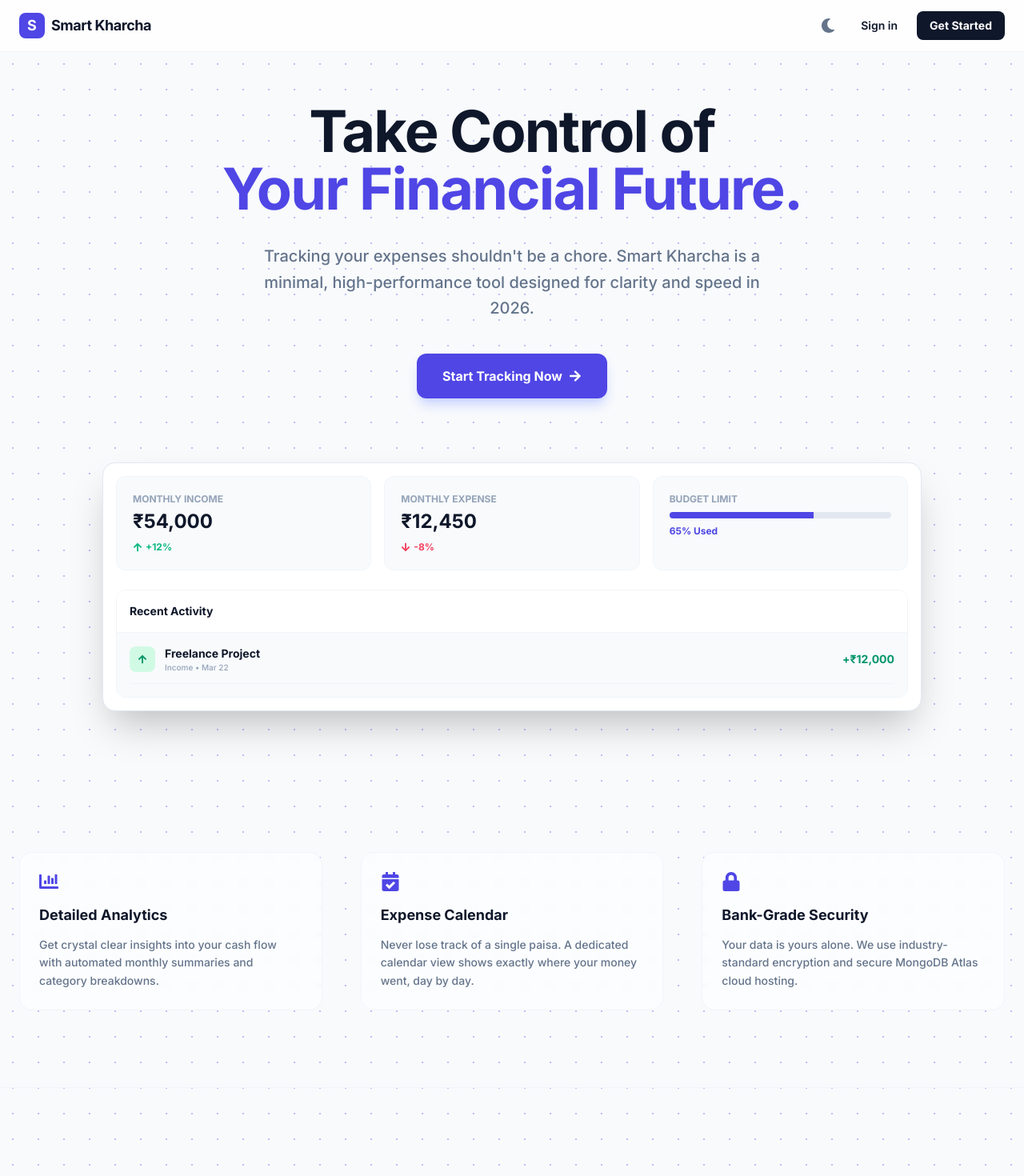
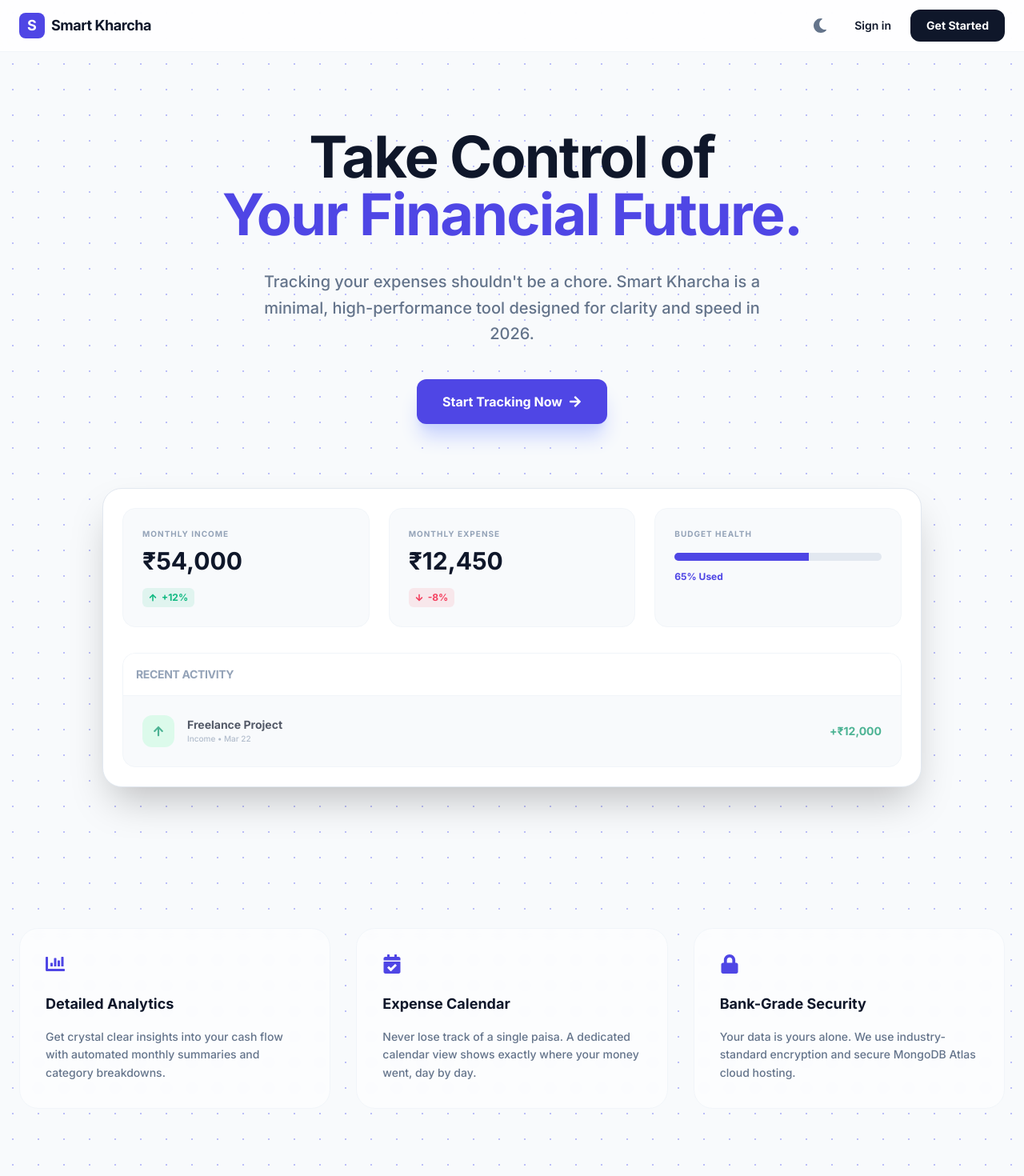
Before and after one commit to Vidush2003/Smart-Kharcha, a React (Vite) app in the folder smart_kharcha/client/: page / in a window 1280 px wide. Shown: the top 1470 px of the page at 80% size. Built offline with nearby package versions, Linux system fonts and the light colour scheme; no server answers.

Commit message:
Ultimate personalized landing page with cinematic entrance and theme support

```diff
--- a/smart_kharcha/client/src/pages/LandingPage.jsx
+++ b/smart_kharcha/client/src/pages/LandingPage.jsx
@@ -1,7 +1,7 @@
 import { useState, useEffect, useContext } from "react";
 import { motion, AnimatePresence } from "framer-motion";
 import { useLocation, useNavigate } from "react-router-dom";
-import { FaChartBar, FaCalendarCheck, FaLock, FaArrowRight, FaArrowUp, FaArrowDown, FaMoon, FaSun } from "react-icons/fa";
+import { FaChartBar, FaCalendarCheck, FaLock, FaArrowRight, FaArrowUp, FaArrowDown, FaMoon, FaSun, FaUser } from "react-icons/fa";
 import { ThemeContext } from "../context/ThemeContext";
 import LoginForm from "../components/auth/LoginForm";
 import RegisterForm from "../components/auth/RegisterForm";
@@ -15,21 +15,33 @@
   const [isEntering, setIsEntering] = useState(false);
 
   useEffect(() => {
+    const sync = () => {
       const savedUser = JSON.parse(localStorage.getItem("currentUser"));
-    if (savedUser && isLoggedIn) {
+      const isLogged = sessionStorage.getItem("isLoggedIn") === "true";
+      if (savedUser && isLogged) {
         setUser(savedUser);
       } else {
         setUser(null);
       }
+    };
+    sync();
+    window.addEventListener('storage', sync);
+    return () => window.removeEventListener('storage', sync);
   }, [isLoggedIn]);
 
   useEffect(() => {
     if (location.state?.openLogin) {
       setAuthMode("login");
-      // Clear state so it doesn't reappear on refresh
       navigate("/", { replace: true, state: {} });
     }
   }, [location.state, navigate]);
+
+  const handleEnterDashboard = () => {
+    setIsEntering(true);
+    setTimeout(() => {
+      navigate("/dashboard");
+    }, 1000);
+  };
 
   const features = [
     {
@@ -50,102 +62,159 @@
   ];
 
   return (
-    <div className="min-h-screen bg-slate-50 dark:bg-slate-950 text-slate-900 dark:text-slate-100 selection:bg-indigo-100 selection:text-indigo-900 relative overflow-x-hidden">
+    <div className="min-h-screen bg-slate-50 dark:bg-slate-950 text-slate-900 dark:text-slate-100 selection:bg-indigo-100 selection:text-indigo-900 relative overflow-x-hidden transition-colors duration-500">
 
-      {/* Textured Background */}
+      {/* 🧊 Textured Background */}
       <div className="absolute inset-0 z-0 opacity-[0.4] dark:opacity-[0.1] pointer-events-none"
            style={{ backgroundImage: `radial-gradient(#6366f1 1px, transparent 1px)`, backgroundSize: '32px 32px' }}>
       </div>
 
+      {/* 🧭 Navigation */}
       <nav className="fixed top-0 w-full z-40 bg-white/80 dark:bg-slate-950/80 backdrop-blur-md border-b border-slate-100 dark:border-slate-800">
         <div className="max-w-7xl mx-auto px-6 h-16 flex items-center justify-between">
           <div className="flex items-center gap-2">
             <div className="w-8 h-8 bg-indigo-600 rounded-lg flex items-center justify-center text-white font-bold text-lg">S</div>
             <span className="text-lg font-bold tracking-tight">Smart Kharcha</span>
           </div>
-          <div className="flex items-center gap-6">
+          <div className="flex items-center gap-4">
             <button
               onClick={() => setDarkMode(!darkMode)}
-              className="p-2 text-slate-500 hover:text-indigo-600 transition-colors"
+              className="p-2.5 text-slate-500 hover:text-indigo-600 hover:bg-slate-100 dark:hover:bg-slate-800 rounded-xl transition-all"
+              title="Toggle Theme"
             >
               {darkMode ? <FaSun className="text-lg" /> : <FaMoon className="text-lg" />}
             </button>
-            {isLoggedIn && user ? (
-              <div className="flex items-center gap-4">
-                <span className="text-sm font-bold text-slate-600 dark:text-slate-400">Hi, {user.name}</span>
+            {user ? (
+              <div className="flex items-center gap-4 border-l border-slate-200 dark:border-slate-800 pl-4 ml-2">
+                <div className="hidden md:flex flex-col items-end">
+                  <span className="text-[10px] font-black uppercase tracking-widest text-indigo-600">Logged In as</span>
+                  <span className="text-sm font-bold">{user.name}</span>
+                </div>
                 <button
-                  onClick={() => {
-                    setIsEntering(true);
-                    setTimeout(() => navigate("/dashboard"), 800);
-                  }}
-                  className="bg-indigo-600 text-white px-4 py-2 rounded-lg text-sm font-bold hover:bg-indigo-700 transition-all flex items-center gap-2 shadow-lg shadow-indigo-200 dark:shadow-none"
+                  onClick={handleEnterDashboard}
+                  className="bg-indigo-600 text-white px-5 py-2.5 rounded-xl text-sm font-bold hover:bg-indigo-700 transition-all flex items-center gap-2 shadow-lg shadow-indigo-200 dark:shadow-none active:scale-95"
                 >
                   Dashboard <FaArrowRight size={12}/>
                 </button>
               </div>
             ) : (
-              <>
+              <div className="flex items-center gap-6 ml-2">
                 <button onClick={() => setAuthMode('login')} className="text-sm font-semibold hover:text-indigo-600 transition-colors">Sign in</button>
-                <button onClick={() => setAuthMode('register')} className="bg-slate-900 dark:bg-slate-100 text-white dark:text-slate-900 px-4 py-2 rounded-lg text-sm font-bold hover:opacity-90 transition-opacity">Get Started</button>
-              </>
+                <button onClick={() => setAuthMode('register')} className="bg-slate-900 dark:bg-slate-100 text-white dark:text-slate-900 px-5 py-2.5 rounded-xl text-sm font-bold hover:opacity-90 transition-opacity">Get Started</button>
+              </div>
             )}
           </div>
         </div>
       </nav>
 
-      <section className="pt-32 pb-20 px-6 relative z-10">
-        <div className="max-w-7xl mx-auto text-center">
-          <motion.div initial={{ opacity: 0, y: 20 }} animate={{ opacity: 1, y: 0 }} transition={{ duration: 0.6 }}>
-            <h1 className="text-5xl md:text-7xl font-extrabold tracking-tight mb-8">
-              {isLoggedIn ? `Good to see you, ` : `Take Control of `} <br />
-              <span className="text-indigo-600">{isLoggedIn ? user.name?.split(' ')[0] + "!" : "Your Financial Future."}</span>
+      {/* 🚀 Hero Section */}
+      <section className="pt-40 pb-20 px-6 relative z-10">
+        <div className="max-w-7xl mx-auto">
+          {user ? (
+            /* 👨‍💻 Personalized Hero for Auth Users */
+            <motion.div
+              initial={{ opacity: 0, scale: 0.98 }}
+              animate={{ opacity: 1, scale: 1 }}
+              className="flex flex-col items-center text-center max-w-4xl mx-auto"
+            >
+              <motion.div
+                initial={{ y: 20, opacity: 0 }}
+                animate={{ y: 0, opacity: 1 }}
+                className="w-20 h-20 bg-indigo-600/10 dark:bg-indigo-400/10 rounded-3xl flex items-center justify-center text-indigo-600 dark:text-indigo-400 mb-8 border border-indigo-600/20"
+              >
+                <FaUser size={32} />
+              </motion.div>
+              <h1 className="text-5xl md:text-7xl font-extrabold tracking-tight mb-6 leading-[1.1]">
+                Good to see you, <br />
+                <span className="text-indigo-600">{user.name.split(' ')[0]}!</span>
+              </h1>
+              <p className="text-xl text-slate-500 dark:text-slate-400 max-w-2xl mx-auto mb-12 font-medium leading-relaxed">
+                Your finances are looking sharp. We've updated your stats and prepared your latest monthly overview. Ready to dive in?
+              </p>
+
+              <div className="grid md:grid-cols-2 gap-4 w-full max-w-xl mb-12">
+                 <div className="bg-white dark:bg-slate-900 p-6 rounded-2xl border border-slate-200 dark:border-slate-800 text-left flex items-center gap-4">
+                    <div className="w-10 h-10 bg-emerald-100 dark:bg-emerald-900/30 text-emerald-600 rounded-lg flex items-center justify-center"><FaArrowUp /></div>
+                    <div>
+                        <p className="text-[10px] font-black uppercase text-slate-400">Total Savings</p>
+                        <p className="text-xl font-bold">₹41,550</p>
+                    </div>
+                 </div>
+                 <div className="bg-white dark:bg-slate-900 p-6 rounded-2xl border border-slate-200 dark:border-slate-800 text-left flex items-center gap-4">
+                    <div className="w-10 h-10 bg-indigo-100 dark:bg-indigo-900/30 text-indigo-600 rounded-lg flex items-center justify-center"><FaChartBar /></div>
+                    <div>
+                        <p className="text-[10px] font-black uppercase text-slate-400">Active Goals</p>
+                        <p className="text-xl font-bold">3 Goals</p>
+                    </div>
+                 </div>
+              </div>
+
+              <button
+                onClick={handleEnterDashboard}
+                className="px-10 py-5 bg-indigo-600 text-white font-bold rounded-2xl shadow-xl shadow-indigo-200 dark:shadow-none hover:bg-indigo-700 transition-all flex items-center gap-3 active:scale-95 group"
+              >
+                Enter Your Dashboard <FaArrowRight className="group-hover:translate-x-1 transition-transform" />
+              </button>
+            </motion.div>
+          ) : (
+            /* 🌍 Public Hero Section */
+            <motion.div
+              initial={{ opacity: 0, y: 20 }}
+              animate={{ opacity: 1, y: 0 }}
+              transition={{ duration: 0.6 }}
+              className="text-center"
+            >
+              <h1 className="text-5xl md:text-7xl font-extrabold tracking-tight mb-8 leading-[1.1]">
+                Take Control of <br />
+                <span className="text-indigo-600">Your Financial Future.</span>
               </h1>
               <p className="text-xl text-slate-500 dark:text-slate-400 max-w-2xl mx-auto mb-10 font-medium leading-relaxed">
-              {isLoggedIn ? "Ready to see how your finances are looking today? Your dashboard is updated and waiting." : "Tracking your expenses shouldn't be a chore. Smart Kharcha is a minimal, high-performance tool designed for clarity and speed in 2026."}
+                Tracking your expenses shouldn't be a chore. Smart Kharcha is a minimal, high-performance tool designed for clarity and speed in 2026.
               </p>
               <div className="flex justify-center gap-4 mb-20">
                 <button
-                onClick={() => {
-                  if (isLoggedIn) {
-                    setIsEntering(true);
-                    setTimeout(() => navigate("/dashboard"), 800);
-                  } else {
-                    setAuthMode('register');
-                  }
-                }}
-                className="px-8 py-4 bg-indigo-600 text-white font-bold rounded-xl shadow-lg shadow-indigo-200 dark:shadow-none hover:bg-indigo-700 transition-all flex items-center gap-2"
+                  onClick={() => setAuthMode('register')}
+                  className="px-8 py-4 bg-indigo-600 text-white font-bold rounded-xl shadow-xl shadow-indigo-200 dark:shadow-none hover:bg-indigo-700 transition-all flex items-center gap-2"
                 >
-                {isLoggedIn ? "Enter Dashboard" : "Start Tracking Now"} <FaArrowRight />
+                  Start Tracking Now <FaArrowRight />
                 </button>
               </div>
             </motion.div>
+          )}
 
-          <motion.div initial={{ opacity: 0, y: 40 }} whileInView={{ opacity: 1, y: 0 }} transition={{ duration: 0.8 }} viewport={{ once: true }} className="relative lg:max-w-5xl mx-auto">
-            <div className="rounded-2xl border border-slate-200 dark:border-slate-800 bg-white dark:bg-slate-900 p-4 shadow-2xl relative overflow-hidden">
-               <div className="grid md:grid-cols-3 gap-4 mb-6">
-                <div className="bg-slate-50 dark:bg-slate-800/50 p-5 rounded-xl text-left border border-slate-100 dark:border-slate-700">
-                  <p className="text-xs font-bold text-slate-400 uppercase mb-1">Monthly Income</p>
-                  <p className="text-2xl font-bold">₹54,000</p>
-                  <div className="mt-2 text-emerald-500 text-xs font-bold flex items-center gap-1"><FaArrowUp /> +12%</div>
+          {/* 🖼️ Dashboard Preview / Stats Preview */}
+          <motion.div
+            initial={{ opacity: 0, y: 40 }}
+            whileInView={{ opacity: 1, y: 0 }}
+            transition={{ duration: 0.8 }}
+            viewport={{ once: true }}
+            className="relative lg:max-w-5xl mx-auto mt-20"
+          >
+            <div className="rounded-3xl border border-slate-200 dark:border-slate-800 bg-white dark:bg-slate-900 p-6 shadow-2xl relative overflow-hidden">
+               <div className="grid md:grid-cols-3 gap-6 mb-8">
+                <div className="bg-slate-50 dark:bg-slate-800/50 p-6 rounded-2xl text-left border border-slate-100 dark:border-slate-700">
+                  <p className="text-[10px] font-black text-slate-400 uppercase tracking-widest mb-2">Monthly Income</p>
+                  <p className="text-3xl font-bold">₹54,000</p>
+                  <div className="mt-4 text-emerald-500 text-xs font-bold flex items-center gap-1.5 bg-emerald-500/10 w-fit px-2 py-1 rounded-md"><FaArrowUp size={10} /> +12%</div>
                 </div>
-                <div className="bg-slate-50 dark:bg-slate-800/50 p-5 rounded-xl text-left border border-slate-100 dark:border-slate-700">
-                  <p className="text-xs font-bold text-slate-400 uppercase mb-1">Monthly Expense</p>
-                  <p className="text-2xl font-bold">₹12,450</p>
-                  <div className="mt-2 text-rose-500 text-xs font-bold flex items-center gap-1"><FaArrowDown /> -8%</div>
+                <div className="bg-slate-50 dark:bg-slate-800/50 p-6 rounded-2xl text-left border border-slate-100 dark:border-slate-700">
+                  <p className="text-[10px] font-black text-slate-400 uppercase tracking-widest mb-2">Monthly Expense</p>
+                  <p className="text-3xl font-bold">₹12,450</p>
+                  <div className="mt-4 text-rose-500 text-xs font-bold flex items-center gap-1.5 bg-rose-500/10 w-fit px-2 py-1 rounded-md"><FaArrowDown size={10} /> -8%</div>
                 </div>
-                <div className="bg-slate-50 dark:bg-slate-800/50 p-5 rounded-xl text-left border border-slate-100 dark:border-slate-700">
-                  <p className="text-xs font-bold text-slate-400 uppercase mb-1">Budget Limit</p>
-                  <div className="w-full bg-slate-200 dark:bg-slate-700 h-2 rounded-full mt-2 overflow-hidden">
+                <div className="bg-slate-50 dark:bg-slate-800/50 p-6 rounded-2xl text-left border border-slate-100 dark:border-slate-700">
+                  <p className="text-[10px] font-black text-slate-400 uppercase tracking-widest mb-2">Budget Health</p>
+                  <div className="w-full bg-slate-200 dark:bg-slate-700 h-2.5 rounded-full mt-4 overflow-hidden">
                     <div className="bg-indigo-600 h-full w-[65%]"></div>
                   </div>
-                  <p className="text-xs mt-2 font-bold text-indigo-600">65% Used</p>
+                  <p className="text-xs mt-3 font-bold text-indigo-600">65% Used</p>
                 </div>
               </div>
-              <div className="bg-slate-50 dark:bg-slate-800/50 rounded-xl border border-slate-100 dark:border-slate-700 overflow-hidden text-left">
-                 <div className="p-4 border-b border-slate-100 dark:border-slate-700 bg-white dark:bg-slate-800 flex justify-between items-center"><span className="font-bold text-sm">Recent Activity</span></div>
-                 <div className="p-4 space-y-4">
-                    <div className="flex justify-between items-center pb-3 border-b border-slate-100 dark:border-slate-700">
-                       <div className="flex gap-3 items-center"><div className="w-8 h-8 bg-emerald-100 dark:bg-emerald-900/30 text-emerald-600 rounded-lg flex items-center justify-center"><FaArrowUp size={12}/></div><div><p className="text-sm font-bold">Freelance Project</p><p className="text-[10px] text-slate-400 font-medium">Income • Mar 22</p></div></div>
+              <div className="bg-slate-50 dark:bg-slate-800/50 rounded-2xl border border-slate-100 dark:border-slate-700 overflow-hidden text-left">
+                 <div className="p-4 border-b border-slate-100 dark:border-slate-700 bg-white dark:bg-slate-800 flex justify-between items-center"><span className="font-bold text-sm tracking-tight text-slate-400 uppercase">Recent Activity</span></div>
+                 <div className="p-6 space-y-6">
+                    <div className="flex justify-between items-center opacity-70">
+                       <div className="flex gap-4 items-center"><div className="w-10 h-10 bg-emerald-100 dark:bg-emerald-900/30 text-emerald-600 rounded-xl flex items-center justify-center"><FaArrowUp size={14}/></div><div><p className="text-sm font-bold">Freelance Project</p><p className="text-[10px] text-slate-400 font-medium">Income • Mar 22</p></div></div>
                        <span className="text-emerald-600 font-bold text-sm">+₹12,000</span>
                     </div>
                  </div>
@@ -155,73 +224,84 @@
         </div>
       </section>
 
+      {/* 🧠 Core Features */}
       <section className="py-24 relative z-10">
-        <div className="max-w-7xl mx-auto px-6 grid md:grid-cols-3 gap-12">
+        <div className="max-w-7xl mx-auto px-6 grid md:grid-cols-3 gap-8">
             {features.map((f, i) => (
-              <div key={i} className="bg-white/50 dark:bg-slate-900/50 p-6 rounded-2xl border border-slate-100 dark:border-slate-800 backdrop-blur-sm">
-                <div className="mb-4">{f.icon}</div>
-                <h3 className="text-lg font-bold mb-3">{f.title}</h3>
+              <div key={i} className="bg-white/50 dark:bg-slate-900/50 p-8 rounded-3xl border border-slate-100 dark:border-slate-800 backdrop-blur-sm hover:border-indigo-600/30 transition-all group">
+                <div className="mb-6 group-hover:scale-110 transition-transform origin-left">{f.icon}</div>
+                <h3 className="text-lg font-bold mb-4">{f.title}</h3>
                 <p className="text-slate-500 dark:text-slate-400 font-medium leading-relaxed text-sm">{f.desc}</p>
               </div>
             ))}
         </div>
       </section>
 
+      {/* 📝 The Motivation */}
       <section className="py-32 px-6 border-t border-slate-100 dark:border-slate-800 relative z-10 text-center">
         <div className="max-w-3xl mx-auto">
-          <h2 className="text-sm font-black uppercase tracking-widest text-indigo-600 mb-8">Our Motivation</h2>
-          <blockquote className="text-2xl md:text-3xl font-bold text-slate-800 dark:text-slate-200 leading-snug">
-            "We built Smart Kharcha because we were tired of complex finance apps that required a degree to understand. We wanted a tool that was fast, cloud-synced, and most importantly, honest about our spending habits."
+          <h2 className="text-[10px] font-black uppercase tracking-[0.2em] text-indigo-600 mb-8">Our Motivation</h2>
+          <blockquote className="text-2xl md:text-4xl font-extrabold text-slate-800 dark:text-slate-200 leading-[1.3] tracking-tight">
+            "We built Smart Kharcha because we were tired of complex finance apps. We wanted something fast, cloud-synced, and brutally honest about our habits."
           </blockquote>
-          <p className="mt-10 text-sm font-black text-indigo-600 tracking-tighter">— Vidush & Utkarsh, Founders</p>
+          <p className="mt-12 text-sm font-black text-indigo-600 tracking-tighter">— Vidush & Utkarsh, Founders</p>
         </div>
       </section>
 
-      <footer className="py-12 border-t border-slate-100 dark:border-slate-800 text-center text-sm font-medium text-slate-400 relative z-10 bg-white dark:bg-slate-950">
+      <footer className="py-12 border-t border-slate-100 dark:border-slate-800 text-center text-[10px] font-black uppercase tracking-[0.2em] text-slate-400 relative z-10 bg-white dark:bg-slate-950">
         Made with ❤️ by Utkarsh & Vidush
       </footer>
 
+      {/* 🎭 Auth Overlay (Modal) */}
       <AnimatePresence>
         {authMode && (
           <motion.div initial={{ opacity: 0 }} animate={{ opacity: 1 }} exit={{ opacity: 0 }} className="fixed inset-0 z-[100] flex items-center justify-center p-6 bg-slate-900/40 backdrop-blur-md" onClick={() => setAuthMode(null)}>
             <div className="w-full h-full absolute inset-0 cursor-zoom-out" />
-            <div onClick={(e) => e.stopPropagation()} className="relative z-10 w-full max-w-md">
+            <motion.div
+              initial={{ y: 20, opacity: 0 }}
+              animate={{ y: 0, opacity: 1 }}
+              exit={{ y: 20, opacity: 0 }}
+              onClick={(e) => e.stopPropagation()}
+              className="relative z-10 w-full max-w-md"
+            >
                {authMode === 'login' ? (
-                 <LoginForm
-                    setIsLoggedIn={setIsLoggedIn}
-                    onClose={() => setAuthMode(null)}
-                    onSwitchToRegister={() => setAuthMode('register')}
-                 />
+                 <LoginForm setIsLoggedIn={setIsLoggedIn} onClose={() => setAuthMode(null)} onSwitchToRegister={() => setAuthMode('register')} />
                ) : (
-                 <RegisterForm
-                    setIsLoggedIn={setIsLoggedIn}
-                    onClose={() => setAuthMode(null)}
-                    onSwitchToLogin={() => setAuthMode('login')}
-                 />
+                 <RegisterForm setIsLoggedIn={setIsLoggedIn} onClose={() => setAuthMode(null)} onSwitchToLogin={() => setAuthMode('login')} />
                )}
-               <button onClick={() => setAuthMode(null)} className="absolute -top-4 -right-4 w-10 h-10 bg-white dark:bg-slate-800 rounded-full shadow-xl flex items-center justify-center hover:scale-110 transition-transform">✕</button>
-            </div>
+               <button onClick={() => setAuthMode(null)} className="absolute top-4 right-4 text-slate-400 hover:text-slate-600 transition-colors">✕</button>
+            </motion.div>
           </motion.div>
         )}
       </AnimatePresence>
 
-      {/* ✨ Entrance Overlay */}
+      {/* ✨ Cinematic Entrance Overlay */}
       <AnimatePresence>
         {isEntering && (
           <motion.div
             initial={{ opacity: 0 }}
             animate={{ opacity: 1 }}
             exit={{ opacity: 0 }}
-            className="fixed inset-0 z-[200] bg-indigo-600 flex items-center justify-center text-white"
+            className="fixed inset-0 z-[200] bg-indigo-600 flex items-center justify-center text-white p-6"
           >
             <motion.div
-              initial={{ scale: 0.8, opacity: 0 }}
-              animate={{ scale: 1, opacity: 1 }}
-              transition={{ delay: 0.2 }}
+              initial={{ scale: 0.8, opacity: 0, y: 10 }}
+              animate={{ scale: 1, opacity: 1, y: 0 }}
+              transition={{ delay: 0.1, duration: 0.4 }}
               className="text-center"
             >
-              <div className="w-16 h-16 bg-white/20 rounded-2xl flex items-center justify-center text-2xl font-bold mb-4 mx-auto animate-pulse">S</div>
-              <h2 className="text-2xl font-bold tracking-tight">Entering Smart Kharcha...</h2>
+               <motion.div
+                 animate={{
+                   scale: [1, 1.1, 1],
+                   opacity: [0.8, 1, 0.8]
+                 }}
+                 transition={{ repeat: Infinity, duration: 2 }}
+                 className="w-20 h-20 bg-white/20 rounded-3xl flex items-center justify-center text-3xl font-bold mb-8 mx-auto border border-white/30"
+               >
+                 S
+               </motion.div>
+               <h2 className="text-3xl md:text-5xl font-black tracking-tighter mb-4">Syncing Your World...</h2>
+               <p className="text-indigo-200 font-medium tracking-wide text-sm opacity-80 uppercase tracking-widest">Preparing Dashboard for {user?.name}</p>
             </motion.div>
           </motion.div>
         )}
```
Lines whose indentation alone changed are shown as unchanged.
